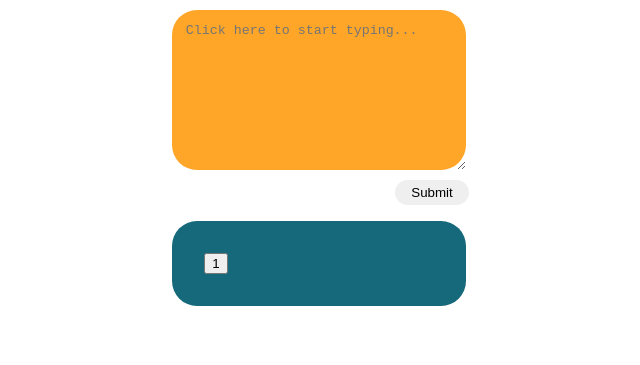
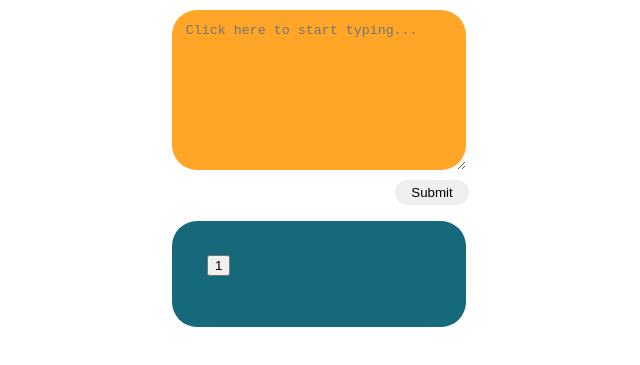
Before and after one commit to SolomanGarcia/diary-app-js, a plain HTML site: page index.html in a window 1280 px wide. Both pictures are taken after typing "Sample" into the empty fields and a click on the button "Submit". Shown: the part 161-526 px from the top of the page, without its empty margins (321-961 px from the left). Drawn offline with Linux system fonts and the light colour scheme.

Commit message:
style entries

```diff
--- a/index.css
+++ b/index.css
@@ -43,3 +43,15 @@ html, body {
   border-radius: 25px;
   margin-top: 1em;
 }
+
+.entries-nav {
+  padding-bottom: 1em;
+}
+
+.display-entry-button {
+  margin: 0.2em;
+}
+
+.display-entry-button:hover {
+  cursor: pointer;
+}
```
